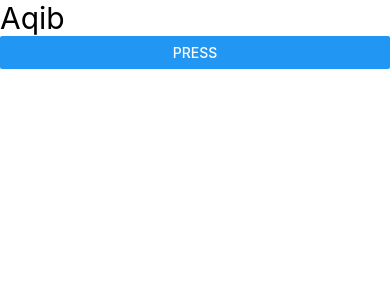
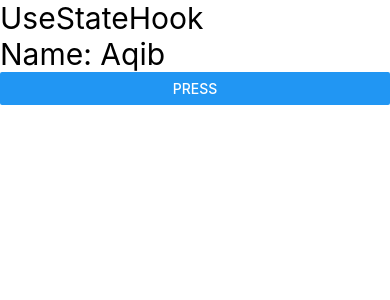
Before and after one commit to onlinedeveloper4u/React-Native-Full-Course-2024-The-Techzeen, a React Native app: screen / in a window 390 px wide. Shown: the top 300 px of the page. Built offline with nearby package versions, Linux system fonts and the light colour scheme.

Commit message:
useState Hook

```diff
--- a/App.jsx
+++ b/App.jsx
@@ -1,7 +1,8 @@
 import React from 'react'
 // import { View, Text, Button } from 'react-native'
 import { View } from 'react-native'
-import OnPress from './src/components/OnPress'
+import UseStateHook from './src/components/UseStateHook'
+// import OnPress from './src/components/OnPress'
 // import JSX from './src/components/JSX'
 // import First from './src/components/First'
 
@@ -16,7 +17,8 @@
       <First />
       <First /> */}
       {/* <JSX /> */}
-      <OnPress />
+      {/* <OnPress /> */}
+      <UseStateHook />
     </View>
   )
 }
--- /dev/null
+++ b/src/components/UseStateHook.jsx
@@ -0,0 +1,19 @@
+import { View, Text, Button } from 'react-native'
+import React, { useState } from 'react'
+
+const UseStateHook = () => {
+    const [name, setName] = useState('Aqib')
+    const updateName = () => {
+        setName('Ali')
+    }
+  return (
+    <View>
+      <Text style={ { fontSize : 30 } }>UseStateHook</Text>
+      <Text style={ { fontSize : 30 } }>Name: {name}</Text>
+      {/* <Button title='Press' onPress={() => setName('Huzaifa')} /> */}
+      <Button title='Press' onPress={updateName} />
+    </View>
+  )
+}
+
+export default UseStateHook
```
